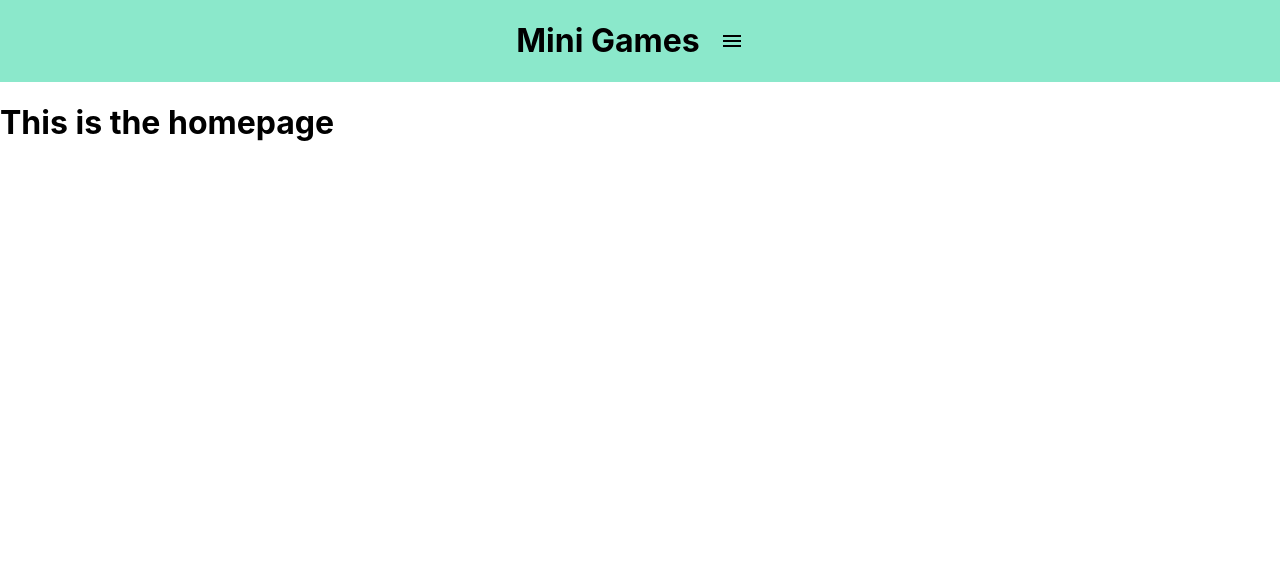
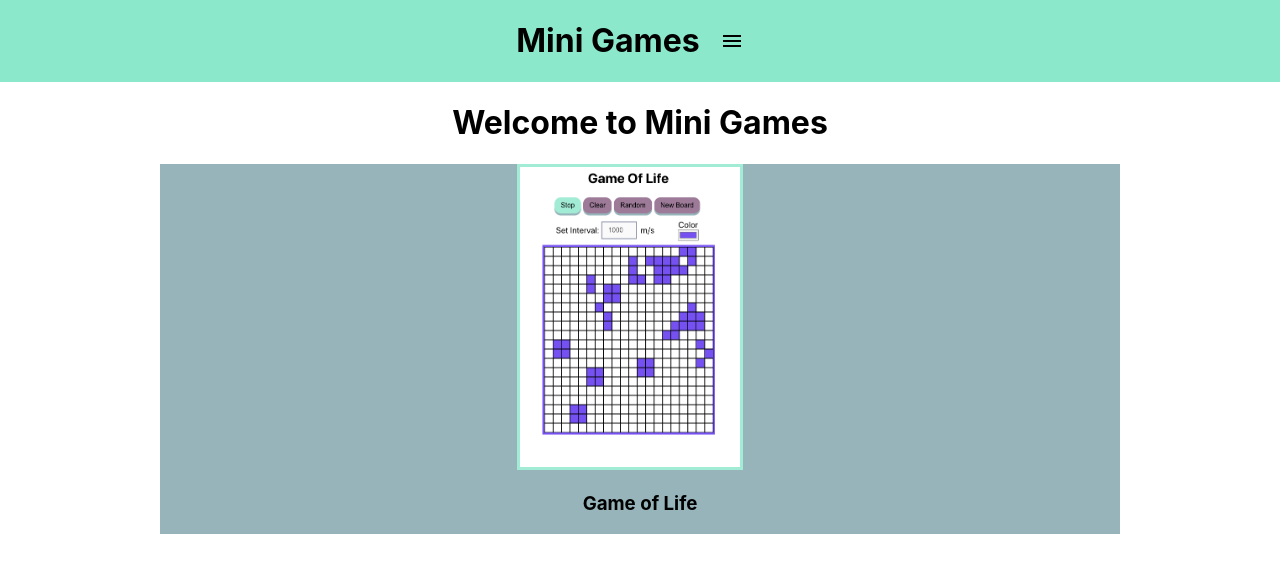
Before and after one commit to natey37/Mini_Projects, a React (Create React App) app: page / in a window 1280 px wide. Shown: the top 572 px of the page. Built offline with nearby package versions, Linux system fonts and the light colour scheme.

Commit message:
add game of life card to home page

```diff
--- a/src/pages/Home.js
+++ b/src/pages/Home.js
@@ -1,9 +1,66 @@
 /** @jsxImportSource @emotion/react */
+import GameOfLife from '../images/gameOfLife.png'
+import { Link } from 'react-router-dom'
+import { makeStyles } from "@material-ui/core/styles";
 
-export default function Home() {
+const useStyles = makeStyles((theme) => ({
+    flexContainerColumn: {
+        display: 'flex',
+        flexDirection: 'column',
+        justifyContent: 'center',
+        alignItems: 'center',
+        marginLeft: '25%',
+        width: '50%',
+        // minWidth: 600
+    },
+
+    container: {
+        height: '100%',
+        width: '75%',
+        marginLeft: '12.5%',
+        backgroundColor: theme.palette.secondary.light,
+        display: 'flex',
+        flexDirection: 'row',
+        justifyContent: 'center'
+    },
+
+    card: {
+        height: 300,
+        border: `solid 3px ${theme.palette.primary.light}`,
+        marginRight: 20,
+    },
+
+    cardContainer: {
+        display: 'flex',
+        flexDirection: 'column',
+        justifyContent: 'center',
+        alignItems: 'center'
+    }
+}))
+
+
+
+const Card = ({ title, img }) => {
+    const classes = useStyles()
     return (
-        <div>
-            <h1>This is the homepage</h1>
+        <div className={classes.cardContainer}>
+            <Link to={'/game_of_life'}>
+                <img className={classes.card} src={img}></img>
+            </Link>
+            <h3>Game of Life</h3>
+
         </div>
     )
 }
+
+export default function Home() {
+    const classes = useStyles()
+    return (
+        <div>
+            <h1 className={classes.flexContainerColumn}>Welcome to Mini Games</h1>
+            <div className={classes.container}>
+                <Card title={'Game of Life'} img={GameOfLife}></Card>
+            </div>
+        </div>
+    )
+}
```
Also changed, not shown: src/images/gameOfLife.png (added).
